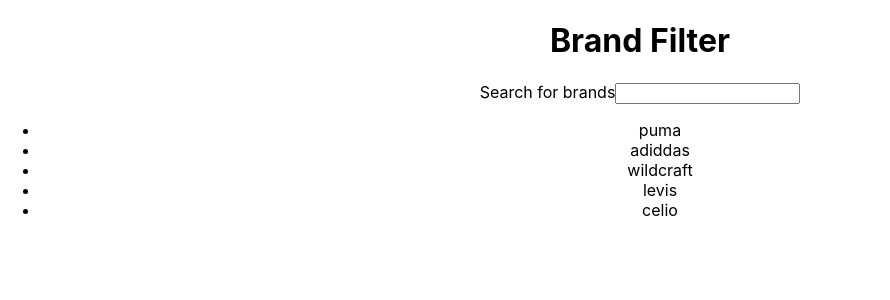
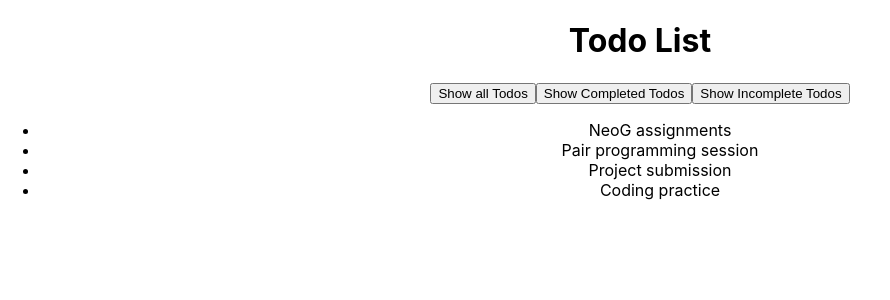
Before and after one commit to Varu98/InterviewPractise, a React (Create React App) app in the folder JSAlgo/: page / in a window 1280 px wide. Shown: the top 300 px of the page, without its empty margins (0-890 px from the left). Built offline with nearby package versions, Linux system fonts and the light colour scheme.

Commit message:
add: vanilla filter todos

```diff
--- a/JSAlgo/src/App.js
+++ b/JSAlgo/src/App.js
@@ -2,13 +2,15 @@
 import BrandFilter from "./Components/BrandFilter";
 import FilterTodo from "./Components/FilterTodo";
 import VanillaBrandFilter from "./Components/VanillaBrandFilter";
+import VanillaTodoFilter from "./Components/VanillaTodoFilter";
 
 function App() {
   return (
     <div className="App">
       {/* <BrandFilter /> */}
       {/* <FilterTodo /> */}
-      <VanillaBrandFilter />
+      {/* <VanillaBrandFilter /> */}
+      <VanillaTodoFilter />
     </div>
   );
 }
--- /dev/null
+++ b/JSAlgo/src/Components/VanillaTodoFilter.jsx
@@ -0,0 +1,58 @@
+import React, { useState } from "react";
+
+const VanillaTodoFilter = () => {
+  const todos = [
+    {
+      id: 1,
+      title: "NeoG assignments",
+      completed: false,
+    },
+    {
+      id: 2,
+      title: "Pair programming session",
+      completed: true,
+    },
+    {
+      id: 3,
+      title: "Project submission",
+      completed: false,
+    },
+    {
+      id: 4,
+      title: "Coding practice",
+      completed: true,
+    },
+  ];
+
+  const [todosState, setTodosState] = useState(todos);
+
+  const showAllTodos = () => {
+    setTodosState(todos);
+  };
+
+  const showCompletedTodos = () => {
+    const completedTodos = todos.filter((todo) => todo.completed === true);
+    setTodosState(completedTodos);
+  };
+  const showInCompletedTodos = () => {
+    const incompletedTodos = todos.filter((todo) => todo.completed === false);
+    setTodosState(incompletedTodos);
+  };
+  return (
+    <div>
+      <h1>Todo List</h1>
+      <div>
+        <button onClick={showAllTodos}>Show all Todos</button>
+        <button onClick={showCompletedTodos}>Show Completed Todos</button>
+        <button onClick={showInCompletedTodos}>Show Incomplete Todos</button>
+      </div>
+      <ul>
+        {todosState.map((todo) => (
+          <li key={todo.id}>{todo.title}</li>
+        ))}
+      </ul>
+    </div>
+  );
+};
+
+export default VanillaTodoFilter;
```
